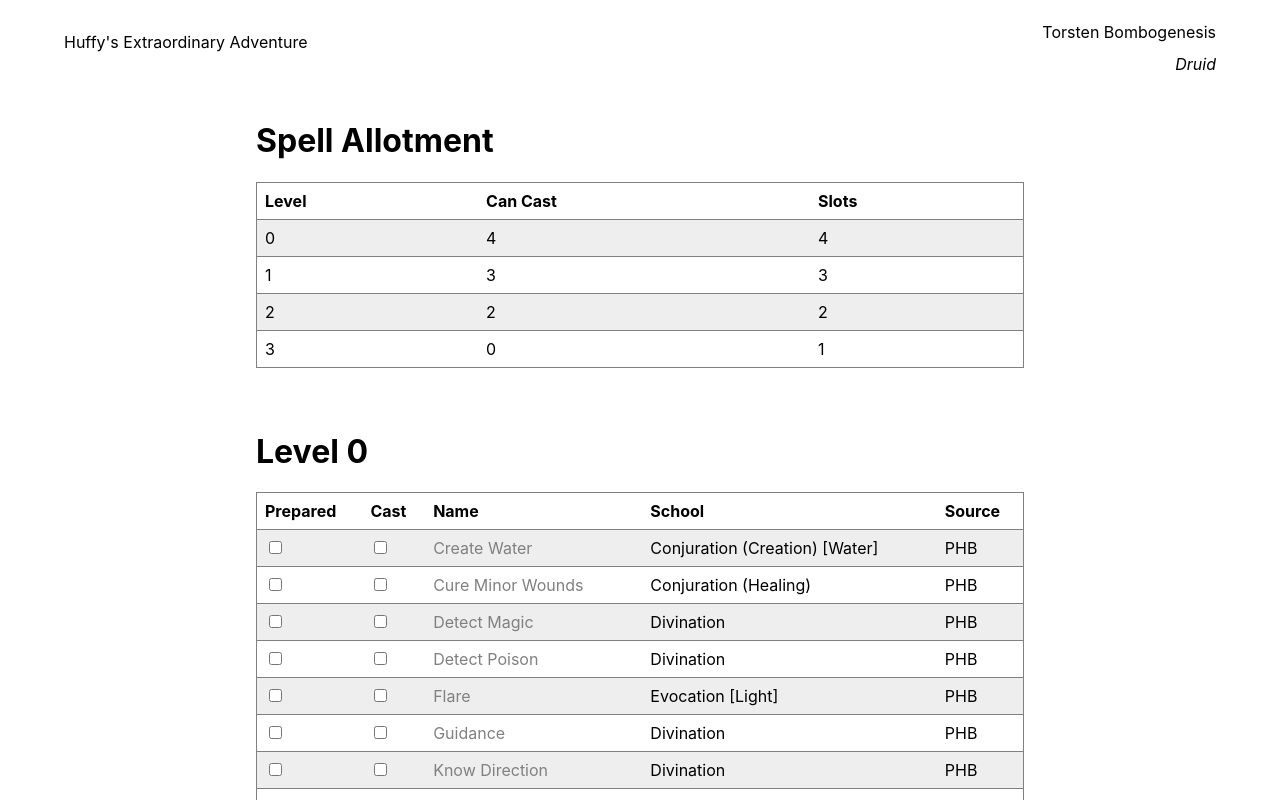
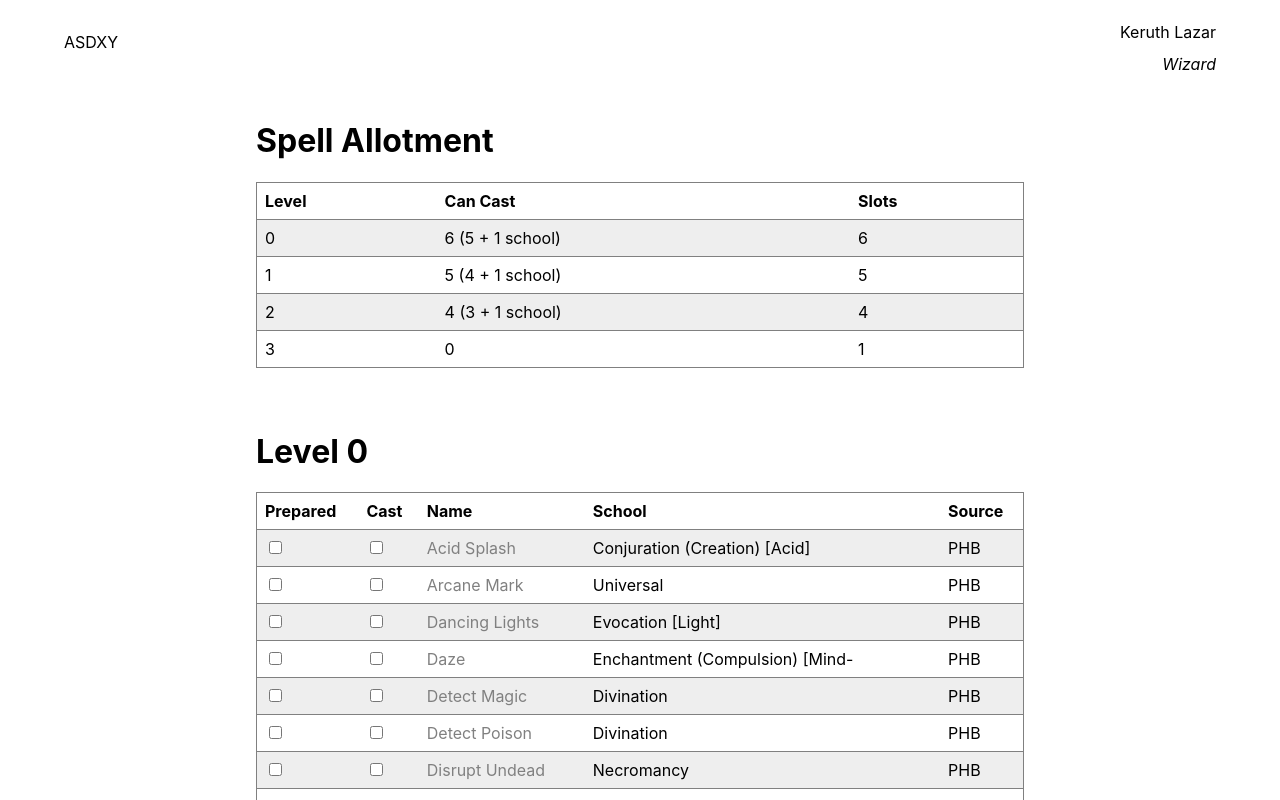
Before and after one commit to BCHoagland/spell-manager, a React (Create React App) app: page / in a window 1280 px wide. Shown: the top 800 px of the page. Built offline with nearby package versions, Linux system fonts and the light colour scheme.

Commit message:
allows for bonus spells from school

```diff
--- a/src/App.js
+++ b/src/App.js
@@ -1,5 +1,6 @@
 import React from 'react';
 
+import Header from './components/Header';
 import SpellAllotmentTable from './components/SpellAllotmentTable';
 import SpellCollection from './components/SpellCollection';
 
@@ -7,23 +8,11 @@ import config from './data/config';
 import spells from './data/spells';
 
 
-// HEADER
-function Header(props) {
-  return (
-    <div className='header'>
-      <p id="sessionName">{props.session}</p>
-      <div id="characterInfo">
-        <p>{props.name}</p>
-        <p><i>{props.characterClass[0].toUpperCase() + props.characterClass.slice(1)}</i></p>
-      </div>
-    </div>
-  )
-}
-
-const session = 'Huffy\'s Extraordinary Adventure';
-// const session = "ASDXY";
+// const session = 'Huffy\'s Extraordinary Adventure';
+const session = "ASDXY";
 const profile = config[session];
 
+// put empty object in this session's localStorage if nothing exists there already
 const storageKeys = Object.keys(localStorage);
 if (!storageKeys.includes(session)) {
   localStorage.setItem(session, '{}');
@@ -35,7 +24,6 @@ selectedSpells = selectedSpells.filter(spell => profile.sources.includes(spell.s
 selectedSpells.sort((spell, other) => (spell.name > other.name) ? 1 : -1);
 
 
-// SPELL STUFF
 function App() {
   return (
     <div>
--- /dev/null
+++ b/src/components/Header.js
@@ -0,0 +1,15 @@
+import React from 'react';
+
+function Header(props) {
+    return (
+        <div className='header'>
+            <p id="sessionName">{props.session}</p>
+                <div id="characterInfo">
+                <p>{props.name}</p>
+                <p><i>{props.characterClass[0].toUpperCase() + props.characterClass.slice(1)}</i></p>
+            </div>
+        </div>
+    )
+}
+
+export default Header;
--- a/src/components/SpellAllotmentTable.js
+++ b/src/components/SpellAllotmentTable.js
@@ -2,22 +2,21 @@ import React from 'react';
 
 
 function getAllotmentRow(level, allotment) {
-    if (allotment[0] === 0 && allotment[1] === 0) {
+    const sum = allotment.reduce((total, num) => total + num, 0);
+
+    // if all zeros, don't bother showing a row in the table for this zero
+    if (sum === 0) {
         return null;
     } else {
-        let canCast;
-        let slots;
-        if (allotment[0] === 0) {
-            canCast = 0;
-            slots = allotment[1];
-        } else {
-            canCast = allotment[0] + allotment[1];
-            slots = allotment[0] + allotment[1];
-        }
+        // calculate how many spells can be cast/how many total spell slots we have for this level
+        const canCast = (allotment[0] === 0) ? 0 : sum;
+        const slots = sum;
+
+        // put the info in a table row
         return (
             <tr key={level}>
                 <td>{level}</td>
-                <td>{canCast}</td>
+                {(allotment[2] > 0) ? <td>{canCast} ({sum - allotment[2]} + {allotment[2]} school)</td> : <td>{canCast}</td>}
                 <td>{slots}</td>
             </tr>
         )
--- a/src/data/config.js
+++ b/src/data/config.js
@@ -6,16 +6,10 @@ const config = {
             'PHB'
         ],
         spellAllotment: {
-            0: [4, 0],
-            1: [2, 1],
-            2: [1, 1],
-            3: [0, 1],
-            4: [0, 0],
-            5: [0, 0],
-            6: [0, 0],
-            7: [0, 0],
-            8: [0, 0],
-            9: [0, 0],
+            0: [4, 1, 1],
+            1: [3, 1, 1],
+            2: [2, 1, 1],
+            3: [0, 1, 0],
         }
     },
     'Huffy\'s Extraordinary Adventure': {
@@ -30,12 +24,6 @@ const config = {
             1: [2, 1],
             2: [1, 1],
             3: [0, 1],
-            4: [0, 0],
-            5: [0, 0],
-            6: [0, 0],
-            7: [0, 0],
-            8: [0, 0],
-            9: [0, 0],
         }
     }
 }
```
